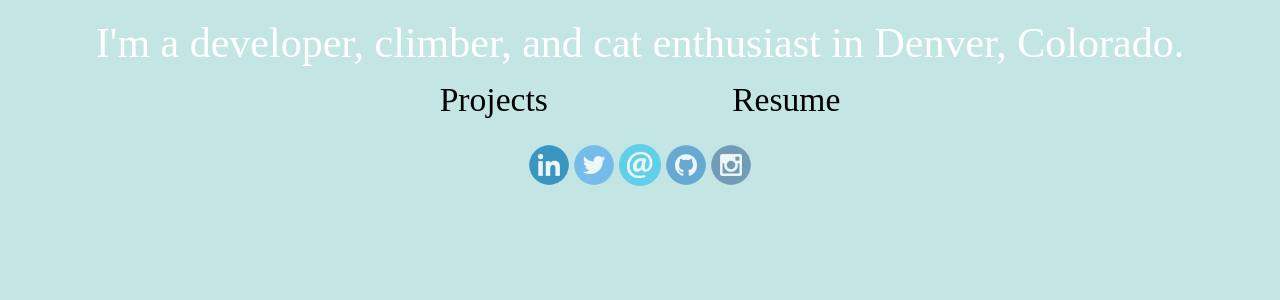
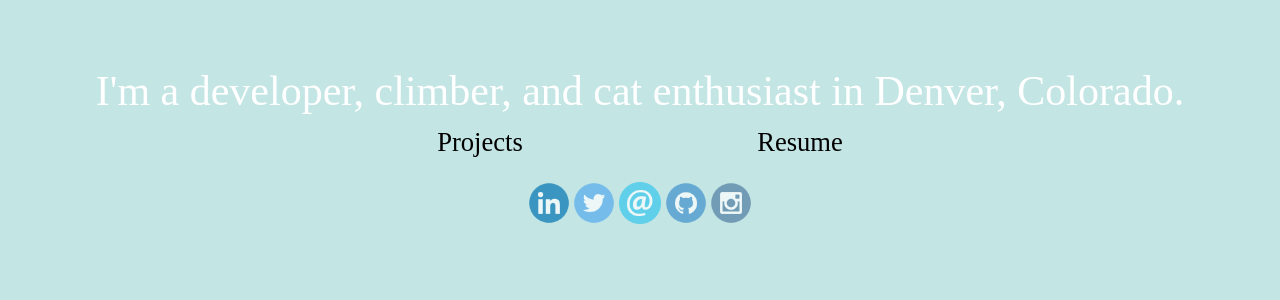
Before and after one commit to annadolan/annadolan.github.io, a Jekyll site: the page built from main.html, in a window 1280 px wide. Shown: the top 300 px of the page. Built offline with Jekyll 4.4.1, drawn with Linux system fonts in a browser that asks for light colours; nearby versions of some CDN libraries; some web fonts are replaced.

Commit message:
Add jumbotron to main page

```diff
--- a/css/styles.css
+++ b/css/styles.css
@@ -55,9 +55,9 @@ body {
 
 
 .projects-header {
-  color: white;
+  color: white !important;
   font-family: 'Coiny', cursive;
-  font-size: 3em;
+  font-size: 300% !important;
 }
 
 .nl {
@@ -72,11 +72,11 @@ body {
 .white-div {
   /*background: rgba(255, 255, 255, 0.6);*/
   background-color: white;
-  margin-bottom: 30px;
-  margin-top: 30px;
-  margin-left: 50px;
-  margin-right: 50px;
-  padding: 30px;
+  margin-bottom: 3%;
+  margin-top: 3%;
+  margin-left: 5%;
+  margin-right: 5%;
+  padding: 3%;
   border-radius: 5px;
 
 }
@@ -93,7 +93,7 @@ body {
 .category-name>a {
   color: black;
   font-family: 'Coiny', cursive;
-  font-size: 2em;
+  font-size: 190%;
   margin-bottom: 20px;
 }
 
@@ -117,12 +117,12 @@ body {
   text-decoration: none;
 }
 
-.category-name {
+/*.category-name {
   font-size: 1.2em;
-}
+}*/
 
 .thumb {
-  max-height: 250px;
+  max-height: 100%;
   max-width: auto;
 }
 
@@ -133,7 +133,7 @@ body {
 .skill {
   font-family: 'Coiny', cursive;
   color: #c3e5e4;
-  font-size: 1.1em;
+  font-size: 90%;
 }
 
 .subhead {
@@ -181,3 +181,6 @@ body {
   background-color: #c3e5e4;
   font-family: 'Nunito', sans-serif;
 }
+.text {
+  font-size: 80%;
+}
--- a/main.html
+++ b/main.html
@@ -1,7 +1,8 @@
 ---
 layout: default
 ---
-<div class="container text-center">
+<div class="jumbotron">
+<div class="container-fluid text-center">
   <h1 class="projects-header">I'm a developer, climber, and cat enthusiast in Denver, Colorado.</h1>
   <div class="row">
     <div class="col-md-3">
@@ -27,6 +28,8 @@ layout: default
   <a target="_blank" href="https://github.com/annadolan"class="nl"><img src="/assets/images/Github.png" class="badges"></a>
   <a target="_blank" href="http://www.instagram.com/annathedoe"class="nl"><img src="/assets/images/Instagram.png" class="badges"></a></div>
 </div>
+</div>
+
 
 
 <script src="/assets/javascripts/category.js"></script>
```
Also changed, not shown: res_partial.html (+13 -13 lines), 3 other files.
